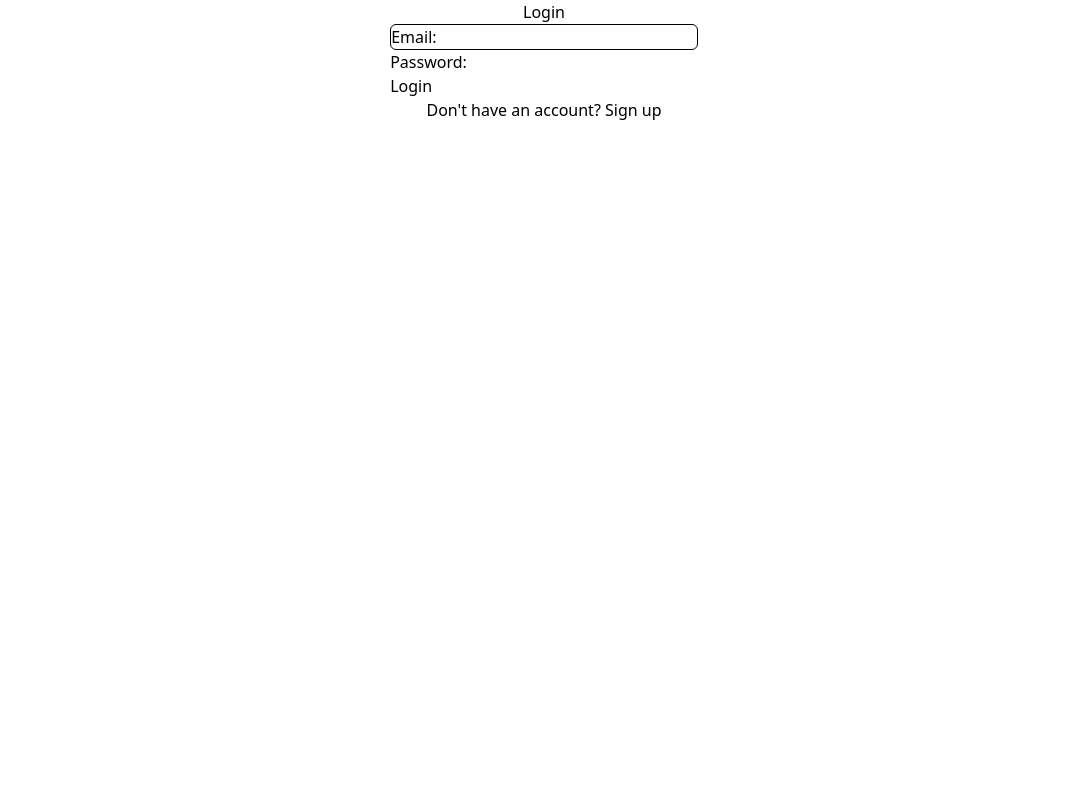
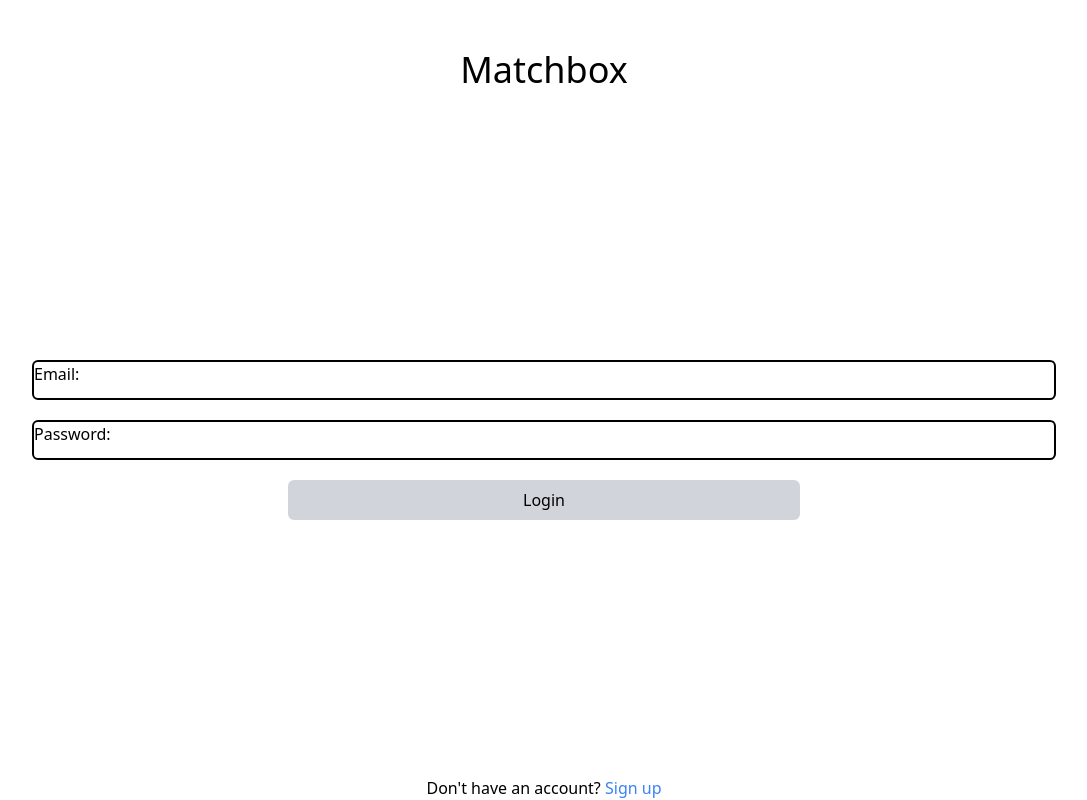
Before and after one commit to Tarek-Sallam/Matchbox, a Next.js app in the folder frontend/matchbox/: page /login in a window 1280 px wide. Shown: the whole page, without its empty margins (96-1183 px from the left). Built offline with nearby package versions, Linux system fonts and the light colour scheme.

Commit message:
feat: login page structure

```diff
--- a/frontend/matchbox/app/login/page.tsx
+++ b/frontend/matchbox/app/login/page.tsx
@@ -1,20 +1,42 @@
+import Link from "next/link";
+
 export default function Login() {
   return (
-    <div className="flex justify-content items-center flex-col">
-      <h2>Login</h2>
-      <form>
-        <div className=" border border-black rounded-md">
-          <label htmlFor="email">Email:</label>
-          <input type="email" id="email" name="email" required />
-        </div>
-        <div className="">
-          <label htmlFor="password">Password:</label>
-          <input type="password" id="password" name="password" required />
-        </div>
-        <button type="submit">Login</button>
-      </form>
-      <p>
-        Don't have an account? <a href="/signup">Sign up</a>
+    <div className="flex justify-centers items-center flex-col">
+      <h1 className="text-4xl mt-[50px]">Matchbox</h1>
+      <div className="w-[80vw] fixed top-[45%]">
+        <form className="w-full flex justify-centers items-center flex-col gap-5">
+          <div className=" border-2 border-black rounded-md w-full h-10">
+            <label htmlFor="email">Email:</label>
+            <input
+              className="outline-none ml-2"
+              type="email"
+              id="email"
+              name="email"
+              required
+            />
+          </div>
+          <div className=" border-2 border-black rounded-md w-full h-10">
+            <label htmlFor="password">Password:</label>
+            <input
+              className="outline-none ml-2"
+              type="password"
+              id="password"
+              name="password"
+              required
+            />
+          </div>
+          <button type="submit" className="w-1/2 rounded-md h-10 bg-gray-300">
+            Login
+          </button>
+        </form>
+      </div>
+
+      <p className="fixed bottom-0">
+        Don't have an account?{" "}
+        <Link href="/signup" className="text-blue-500">
+          Sign up
+        </Link>
       </p>
     </div>
   );
--- a/frontend/matchbox/components/SwipeCard.tsx
+++ b/frontend/matchbox/components/SwipeCard.tsx
@@ -7,7 +7,12 @@ import Skill from "./Skill";
 import { useSwipeable } from "react-swipeable";
 
 export default function SwipeCard() {
-  const [profile, setProfile] = useState({ name: "", school: "" });
+  const URLBase = "http://127.0.0.1:5000";
+
+  const [profile, setProfile] = useState<{
+    name: string;
+    school: string;
+  } | null>(null);
   const [direction, setDirection] = useState("");
 
   const handlers = useSwipeable({
@@ -18,16 +23,15 @@ export default function SwipeCard() {
   useEffect(() => {
     const fetchProfile = async () => {
       try {
-        const response = await fetch("/get_profile?uid=<user_id>");
+        const response = await fetch(`${URLBase}/get_profile`);
+        if (!response.ok) {
+          throw new Error("Network response was not ok");
+        }
         const data = await response.json();
-        if (data) {
-          setProfile({
-            name: `${data.fname} ${data.lname}`,
-            school: data.school,
-          });
-        }
+        setProfile({ name: data.name, school: data.school });
+        console.log(data);
       } catch (error) {
-        console.error("Error fetching profile:", error);
+        console.error("Failed to fetch profile:", error);
       }
     };
 
@@ -44,8 +48,10 @@ export default function SwipeCard() {
         className="absolute inset-0 z-0"
       />
       <div className="absolute bottom-0 z-10 p-4 text-white w-full">
-        <h1 className="text-2xl font-bold">Sean - 2nd Year</h1>
-        <p className="text-lg">Carleton University</p>
+        <h1 className="text-2xl font-bold">
+          {profile?.name || "Name not available"}
+        </h1>
+        <p className="text-lg">{profile?.school || "School not available"}</p>
         <div className="grid grid-cols-3 gap-4">
           <Skill />
           <Skill />
```
